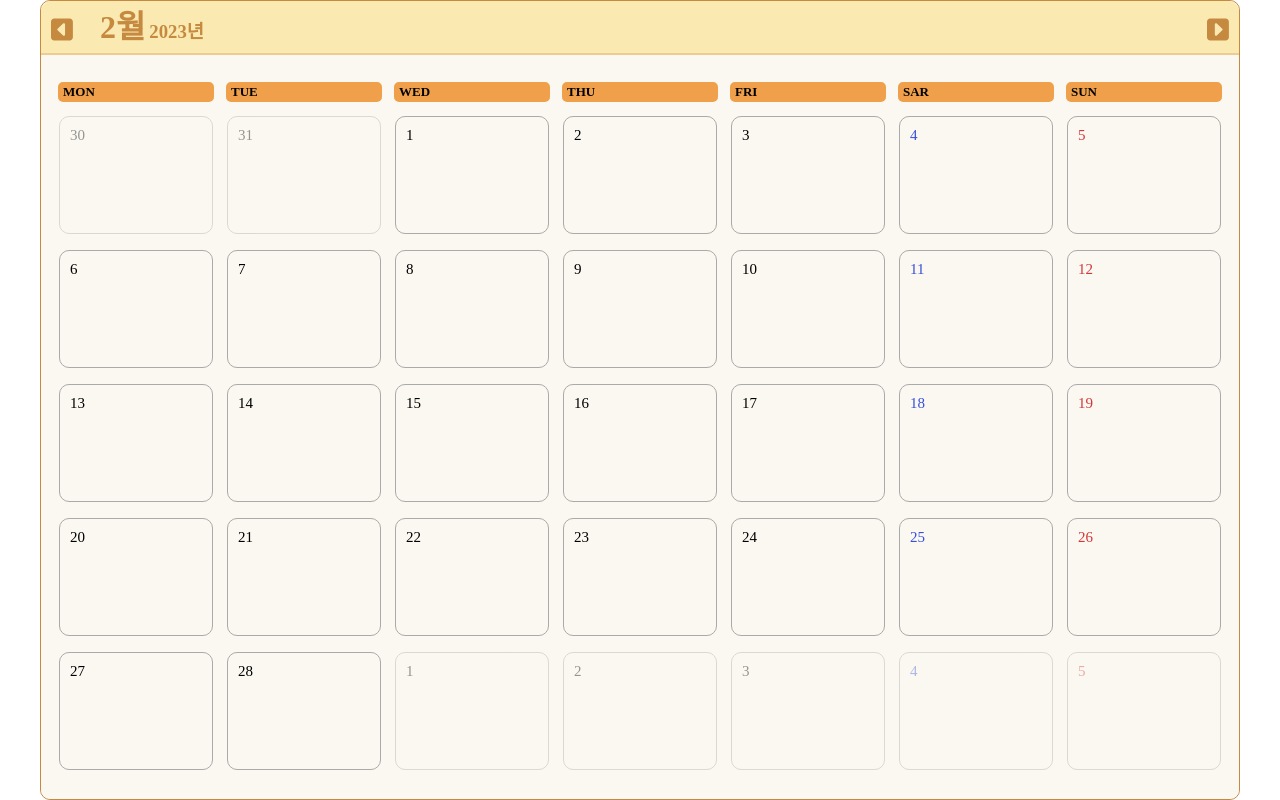
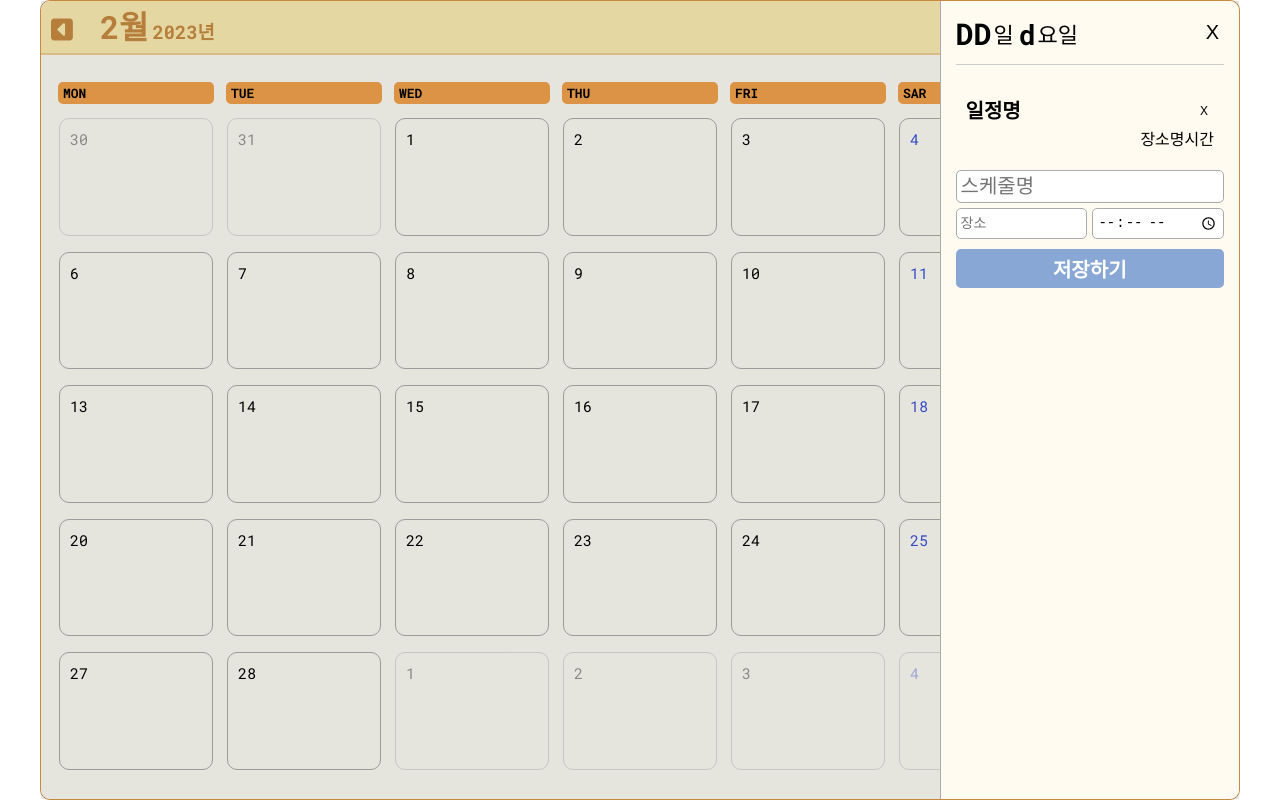
Before and after one commit to sqhtjs0104/calendar, a React (Create React App) app: page / in a window 1280 px wide. Built offline with nearby package versions, Linux system fonts and the light colour scheme.

Commit message:
Create sidebar component

```diff
--- a/public/index.html
+++ b/public/index.html
@@ -37,6 +37,9 @@
         flex-flow: column nowrap;
       }
     </style>
+    <link rel="preconnect" href="https://fonts.googleapis.com">
+    <link rel="preconnect" href="https://fonts.gstatic.com" crossorigin>
+    <link href="https://fonts.googleapis.com/css2?family=Roboto+Mono:wght@400;600;700&display=swap" rel="stylesheet">
   </head>
   <body>
     <noscript>You need to enable JavaScript to run this app.</noscript>
--- a/src/App.js
+++ b/src/App.js
@@ -1,10 +1,14 @@
 import React, { memo, useState, useEffect } from 'react';
 import styled from 'styled-components';
+import dayjs from 'dayjs';
+
 import Top from './components/Top';
 import CalTable from './components/CalTable';
-import dayjs from 'dayjs';
+import Sidebar from './components/Sidebar';
 
 const MainWrap = styled.div`
+  font-family: 'Roboto Mono', monospace;
+
   width: 100%;
   max-width: 1200px;
   height: 100%;
@@ -17,6 +21,15 @@ const MainWrap = styled.div`
   border: 1px solid #C58940;
   border-radius: 10px;
 `;
+
+const Overlay = styled.div`
+  position: absolute;
+  left: 0;
+  top: 0;
+  width: 100%;
+  height: 100%;
+  background: #00000015;
+`
 
 const App = memo(() => {
   const [nowTime, setNowTime] = useState(null);
@@ -42,6 +55,8 @@ const App = memo(() => {
     <MainWrap>
       <Top nowTime={nowTime} setNowTime={setNowTime} />
       <CalTable dayInfo={dayInfo} />
+      <Overlay />
+      <Sidebar />
     </MainWrap>
   );
 });
--- /dev/null
+++ b/src/components/Sidebar.js
@@ -0,0 +1,180 @@
+import React, { memo } from 'react';
+import styled from 'styled-components';
+
+const SideMenu = styled.div`
+  width: 25%;
+  max-width: 400px;
+  min-width: 200px;
+  height: 100%;
+  max-height: 800px;
+  background-color: #fffbf1;
+  position: absolute;
+  left: 75%;
+  top: 0;
+  box-sizing: border-box;
+  border-top-right-radius: 10px;
+  border-bottom-right-radius: 10px;
+  border-left: 1px solid #aaa;
+  padding: 15px;
+
+  .sideBar__top, .sideBar__top__time {
+    display: flex;
+    flex-flow: row nowrap;
+  }
+
+  .sideBar__top {
+    justify-content: space-between;
+    margin-bottom: 30px;
+    padding-bottom: 15px;
+    border-bottom: 1px solid #ccc;
+
+    button {
+      font-size: 20px;
+      margin: 0;
+      padding: 5px;
+      border: none;
+      border-radius: 5px;
+      background: none;
+
+      &:hover {
+        cursor: pointer;
+      }
+    }
+  }
+
+  .sideBar__top__time {
+    align-items: end;
+    h2, h3 {
+      margin: 0;
+      line-height: 1;
+    }
+    h2 {
+      font-size: 30px;
+    }
+    h3 {
+      font-size: 28px;
+    }
+    span {
+      font-size: 22px;
+      margin-left: 2px;
+      margin-right: 5px;
+    }
+  }
+
+  ul {
+    list-style: none;
+    margin: 0;
+    padding: 0 10px;
+    margin-bottom: 20px;
+
+    li {
+      margin-bottom: 10px;
+
+      div {
+        display: flex;
+        flex-flow: row nowrap;
+        justify-content: space-between;
+
+        h4 {
+          padding: 0;
+          margin: 0;
+          margin-bottom: 2px;
+          font-size: 20px;
+        }
+
+        button {
+          border: none;
+          background: none;
+          font-size: 12px;
+
+          &:hover {
+            cursor: pointer;
+          }
+        }
+      }
+
+      p {
+        margin: 0;
+        text-align: right;
+      }
+    }
+  }
+
+  .newSchedule {
+    width: 100%;
+
+    input {
+      box-sizing: border-box;
+      border: 1px solid #aaa;
+      border-radius: 5px;
+      background: #fff;
+      padding: 4px;
+      font-size: 20px;
+      width: 100%;
+      margin-bottom: 5px;
+    }
+
+    div {
+      display: flex;
+      flex-flow: row nowrap;
+      justify-content: space-between;
+      margin-bottom: 5px;
+
+      > input {
+        width: 49%;
+        font-size: 14px;
+      }
+    }
+
+    button {
+      width: 100%;
+      font-size: 20px;
+      font-weight: 800;
+      background-color: #88a7d4;
+      padding: 5px;
+      border: none;
+      border-radius: 5px;
+      color: white;
+
+      &:hover {
+        cursor: pointer;
+        background-color: #3232b4;
+      }
+    }
+  }
+`
+
+const Sidebar = memo(() => {
+  return (
+    <SideMenu>
+      <div className='sideBar__top'>
+        <div className='sideBar__top__time'><h2>DD</h2><span>일</span><h3>d</h3><span>요일</span></div>
+        <button>X</button>
+      </div>
+
+      <ul>
+          <li>
+            <div>
+              <h4>일정명</h4>
+              <button>X</button>
+            </div>
+            <p>
+              <span>장소명</span>
+              <span>시간</span>
+            </p>
+          </li>
+        </ul>
+
+      <form class="newSchedule">
+        <input type="text" placeholder="스케줄명" />
+        <div>
+          <input type="text" placeholder="장소" />
+          <input type="time" />
+        </div>
+        <button type='submit'>저장하기</button>
+      </form>
+    </SideMenu>
+  );
+});
+
+export default Sidebar;
```
